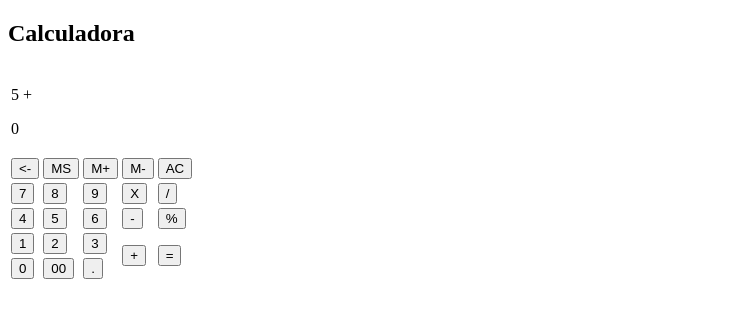
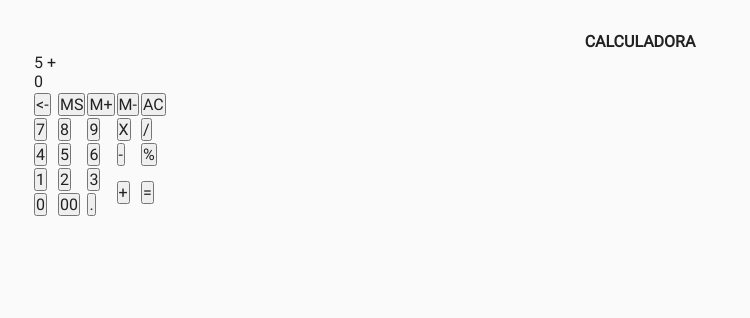
Before and after one commit to jotademarolla/calculadora_matematica, a plain HTML site: page imdex.html in a window 1280 px wide. Shown: the whole page, without its empty margins (0-750 px from the left). Drawn offline with Linux system fonts and the light colour scheme.

Commit message:
aula 29/08

```diff
--- a/css/style.css
+++ b/css/style.css
@@ -0,0 +1,33 @@
+@font-face {
+    font-family:Roboto;
+    src: url("../fonts/Roboto-Regular.ttf");
+}
+
+* {
+    font-family: "Roboto";
+    font-size: 12pt;
+    margin: 0;
+    padding: 0;
+    box-sizing: border-box;
+    color: #222;
+}
+
+#interface {
+    display: block;
+    width: 100vw;
+    height: 100vh;
+    padding: 2rem;
+    background-color: #fafafa;
+}
+
+#interface .cabecalho {
+    display: block;
+    width: 70%;
+    margin: 0 auto;
+}
+
+#interface .cabecalho h2 {
+    display: block;
+    text-align: center;
+    text-transform: uppercase;
+}
```
Also changed, not shown: fonts/Roboto-Regular.ttf (added), imdex.html (line endings or trailing spaces).
